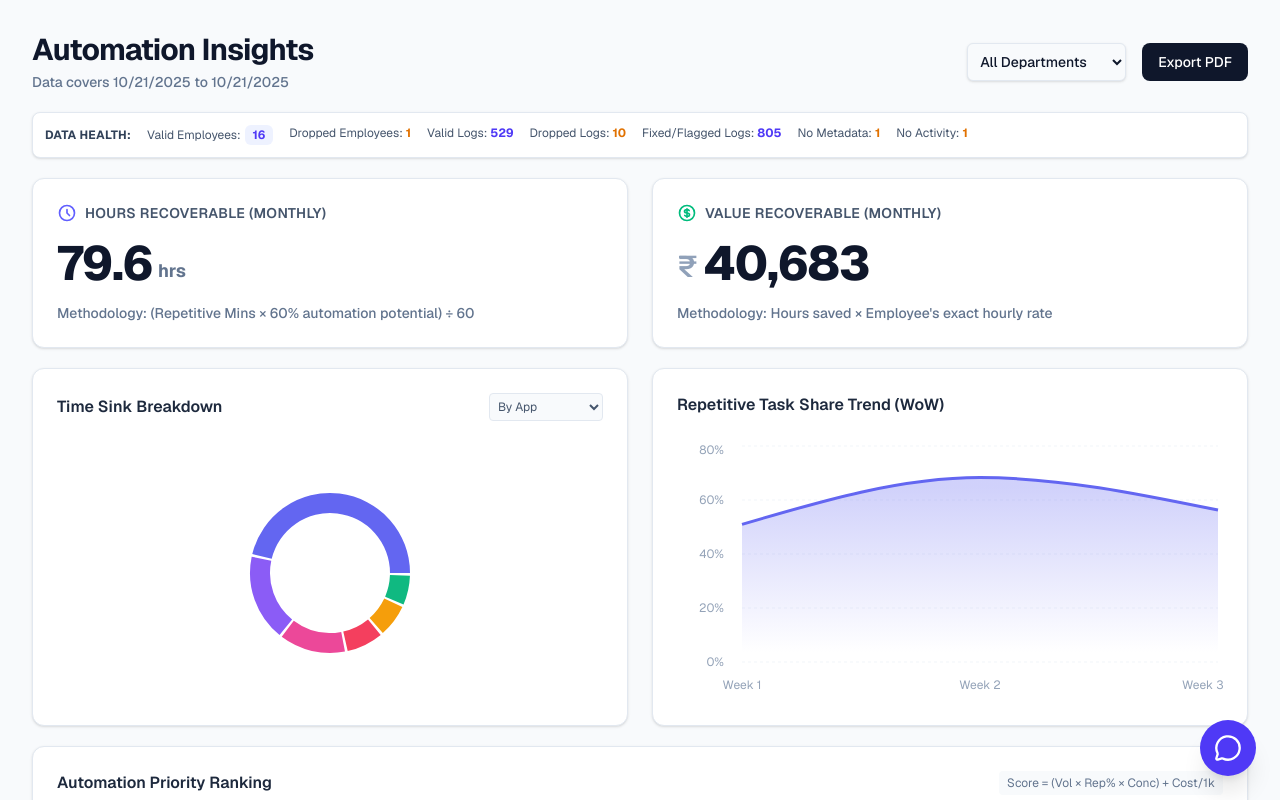
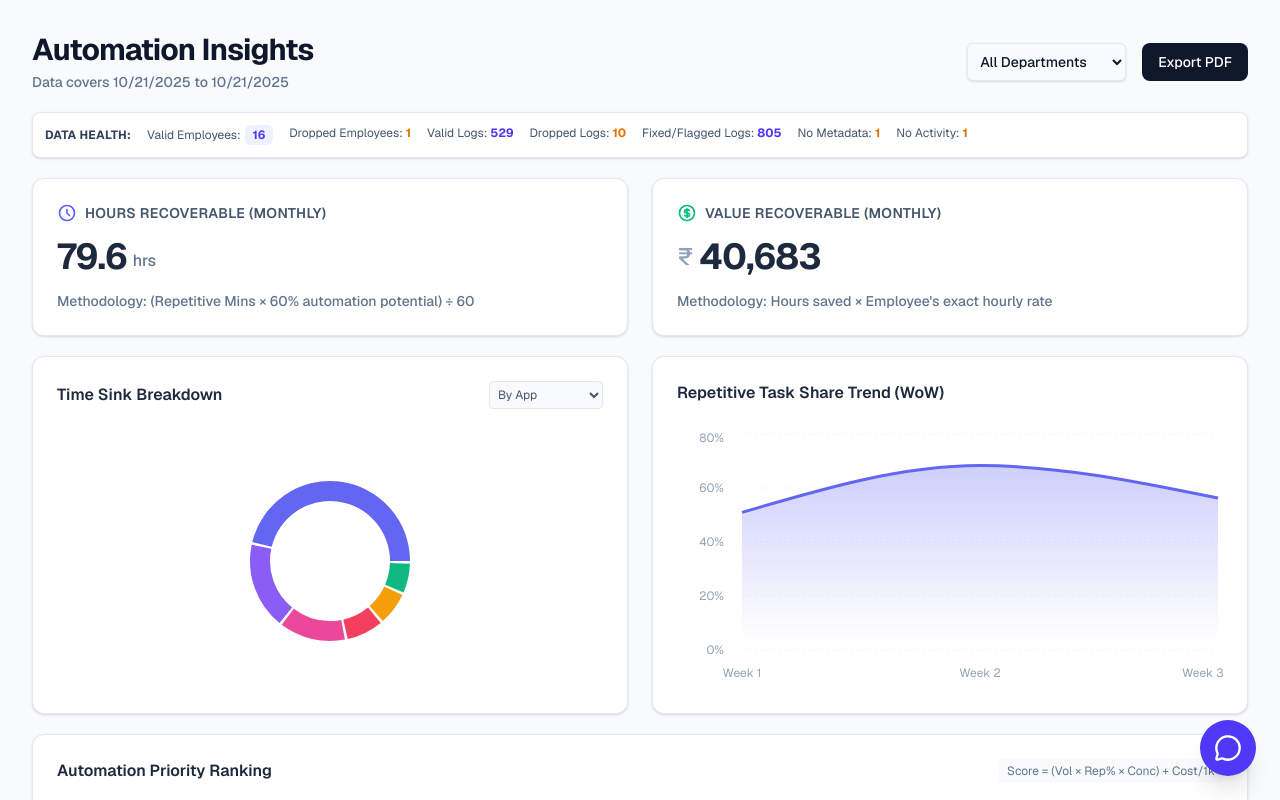
Before and after one commit to trivedipratham/Cord4_DashBoard, a Next.js app: page / in a window 1280 px wide. Shown: the top 800 px of the page. Built offline with nearby package versions, Linux system fonts and the light colour scheme.

Commit message:
style: reduce headline card font weights and sizes for a more balanced appearance

```diff
--- a/src/components/Dashboard.tsx
+++ b/src/components/Dashboard.tsx
@@ -262,8 +262,8 @@ export default function Dashboard({ data }: { data: IngestionResult }) {
               <h2 className="text-sm font-semibold text-slate-600 uppercase tracking-wide">Hours Recoverable (Monthly)</h2>
             </div>
             <div className="flex items-end mt-4 relative z-10 gap-1.5">
-              <p className="text-5xl font-extrabold text-slate-900 tracking-tight leading-none">{totalHoursSaved.toFixed(1)}</p>
-              <span className="text-slate-500 text-lg font-bold pb-0.5">hrs</span>
+              <p className="text-4xl font-bold text-slate-800 tracking-tight leading-none">{totalHoursSaved.toFixed(1)}</p>
+              <span className="text-slate-500 text-base font-medium pb-0.5">hrs</span>
             </div>
             <div className="mt-4">
               <p className="text-sm text-slate-500 font-medium">Methodology: (Repetitive Mins × 60% automation potential) ÷ 60</p>
@@ -276,8 +276,8 @@ export default function Dashboard({ data }: { data: IngestionResult }) {
               <h2 className="text-sm font-semibold text-slate-600 uppercase tracking-wide">Value Recoverable (Monthly)</h2>
             </div>
             <div className="flex items-end mt-4 relative z-10 gap-1.5">
-              <span className="text-3xl font-semibold text-slate-400 pb-0.5">₹</span>
-              <p className="text-5xl font-extrabold text-slate-900 tracking-tight leading-none">{totalINRSaved.toLocaleString(undefined, { maximumFractionDigits: 0 })}</p>
+              <span className="text-2xl font-medium text-slate-400 pb-0.5">₹</span>
+              <p className="text-4xl font-bold text-slate-800 tracking-tight leading-none">{totalINRSaved.toLocaleString(undefined, { maximumFractionDigits: 0 })}</p>
             </div>
             <div className="mt-4">
               <p className="text-sm text-slate-500 font-medium">Methodology: Hours saved × Employee's exact hourly rate</p>
```
